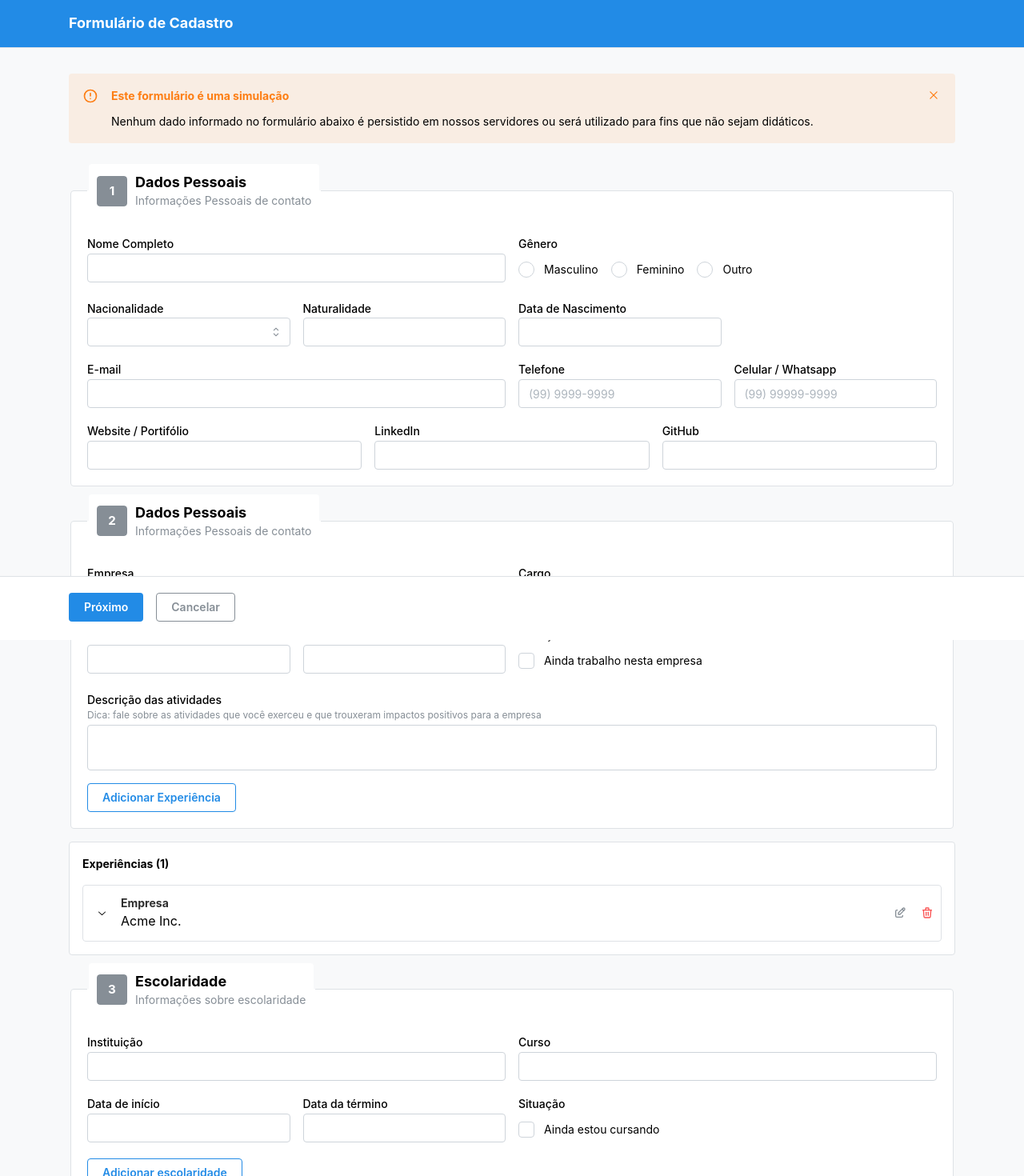
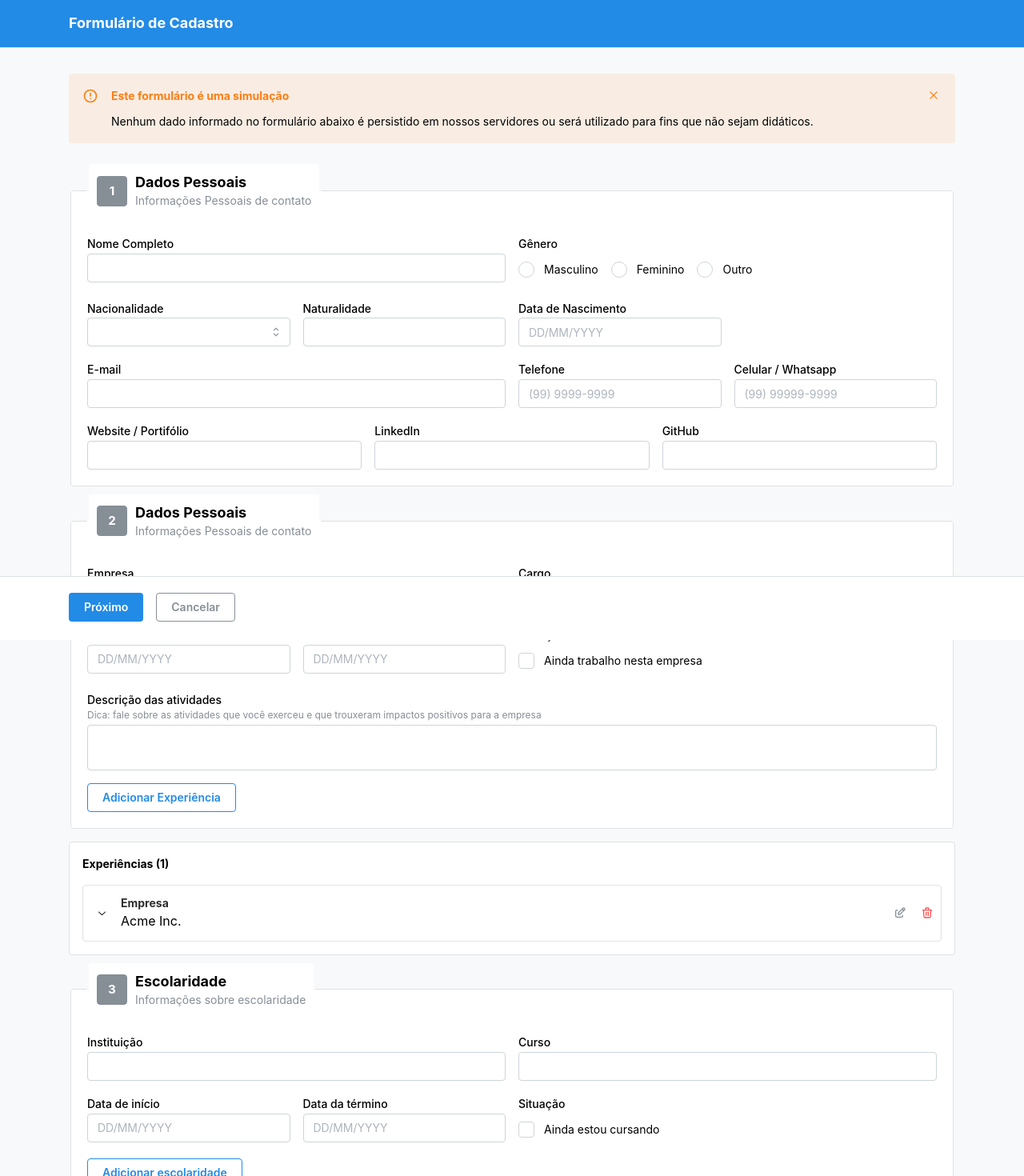
Before and after one commit to instyga/CadastroDeCurriculo.Frontend.React.Base.V1, a React (Vite) app: page / in a window 1280 px wide. Shown: the top 1470 px of the page at 80% size. Built offline with nearby package versions, Linux system fonts and the light colour scheme.

Commit message:
ajustes nos campos de date

```diff
--- a/src/forms/personal-data.jsx
+++ b/src/forms/personal-data.jsx
@@ -34,7 +34,11 @@ export const FormPersonalData = () => {
           <TextInput label="Naturalidade" />
         </Grid.Col>
         <Grid.Col span={{ xs: 12, md: 3 }}>
-          <DateInput valueFormat="DD/MM/YYYY" label="Data de Nascimento" />
+          <DateInput
+            valueFormat="DD/MM/YYYY"
+            placeholder="DD/MM/YYYY"
+            label="Data de Nascimento"
+          />
         </Grid.Col>
         <Grid.Col span={{ xs: 12, md: 6 }}>
           <TextInput label="E-mail" />
--- a/src/forms/professional-experiences.jsx
+++ b/src/forms/professional-experiences.jsx
@@ -8,6 +8,7 @@ import {
   TextInput,
 } from "@mantine/core";
 import { FormSectionTitle } from "../components/form-section-title";
+import { DateInput } from "@mantine/dates";
 
 export const FormProfessionalExperiences = () => {
   return (
@@ -29,10 +30,10 @@ export const FormProfessionalExperiences = () => {
             <TextInput label="Cargo" />
           </Grid.Col>
           <Grid.Col span={{ xs: 12, md: 3 }}>
-            <TextInput label="Data de início" />
+            <DateInput placeholder="DD/MM/YYYY" label="Data de início" />
           </Grid.Col>
           <Grid.Col span={{ xs: 12, md: 3 }}>
-            <TextInput label="Data da saída" />
+            <DateInput placeholder="DD/MM/YYYY" label="Data da saída" />
           </Grid.Col>
           <Grid.Col span={{ xs: 12, md: 6 }} align="flex-end">
             <Checkbox.Group label="Situação">
--- a/src/forms/scholarship-details.jsx
+++ b/src/forms/scholarship-details.jsx
@@ -7,6 +7,7 @@ import {
   TextInput,
 } from "@mantine/core";
 import { FormSectionTitle } from "../components/form-section-title";
+import { DateInput } from "@mantine/dates";
 
 export const FormScholarshipDetails = () => {
   return (
@@ -28,10 +29,10 @@ export const FormScholarshipDetails = () => {
             <TextInput label="Curso" />
           </Grid.Col>
           <Grid.Col span={{ xs: 12, md: 3 }}>
-            <TextInput label="Data de início" />
+            <DateInput placeholder="DD/MM/YYYY" label="Data de início" />
           </Grid.Col>
           <Grid.Col span={{ xs: 12, md: 3 }}>
-            <TextInput label="Data da término" />
+            <DateInput placeholder="DD/MM/YYYY" label="Data da término" />
           </Grid.Col>
           <Grid.Col span={{ xs: 12, md: 6 }} align="flex-end">
             <Checkbox.Group label="Situação">
--- a/src/main.jsx
+++ b/src/main.jsx
@@ -3,11 +3,15 @@ import { createRoot } from "react-dom/client";
 import App from "./App.jsx";
 import { MantineProvider } from "@mantine/core";
 import { DatesProvider } from "@mantine/dates";
-
+import dayjs from "dayjs";
+import customParseFormat from "dayjs/plugin/customParseFormat.js";
 import "dayjs/locale/pt-br";
 
 import "@mantine/core/styles.css";
 import "@mantine/dates/styles.css";
+
+dayjs.locale("pt-br");
+dayjs.extend(customParseFormat);
 
 createRoot(document.getElementById("root")).render(
   <StrictMode>
```
